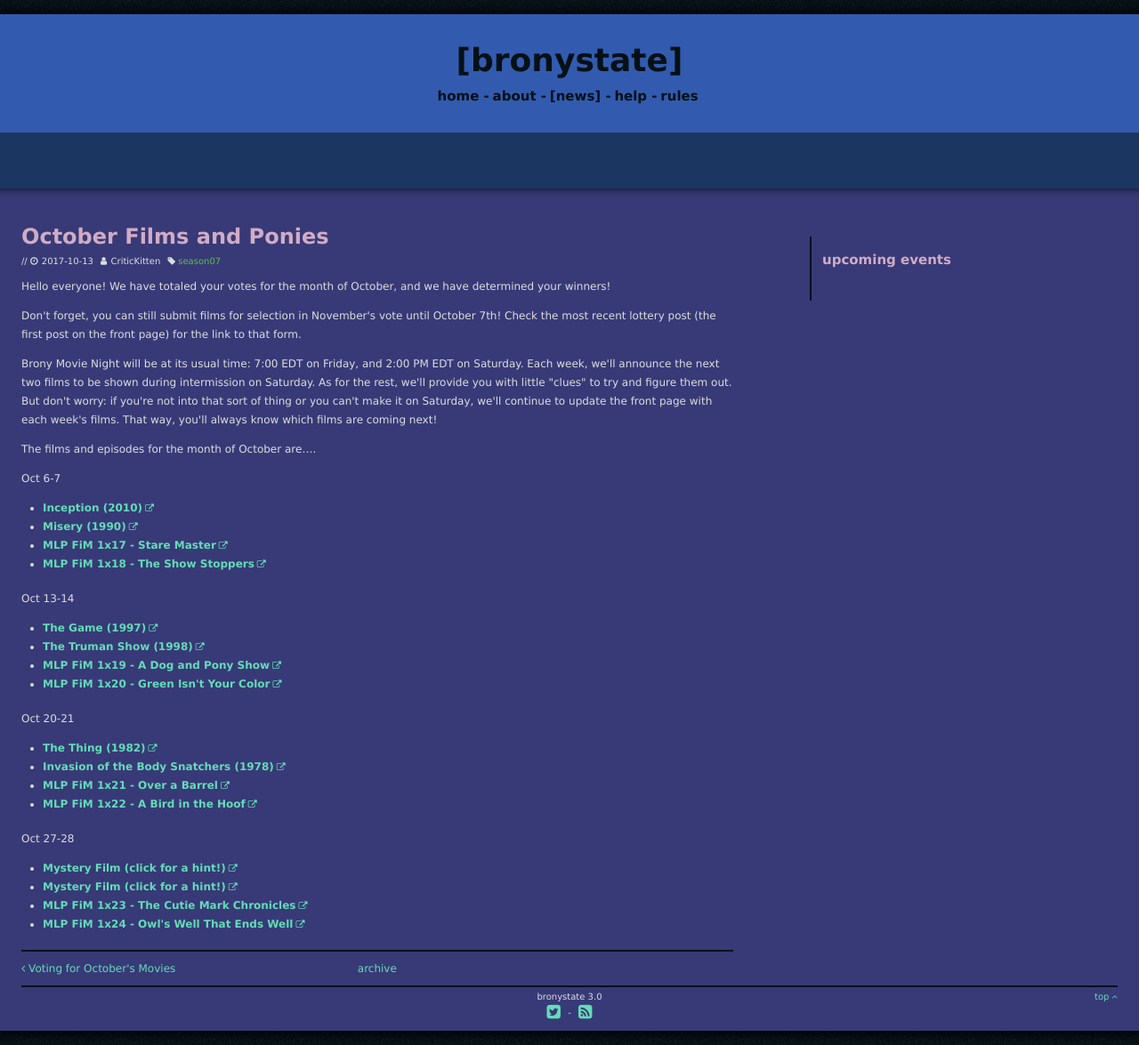
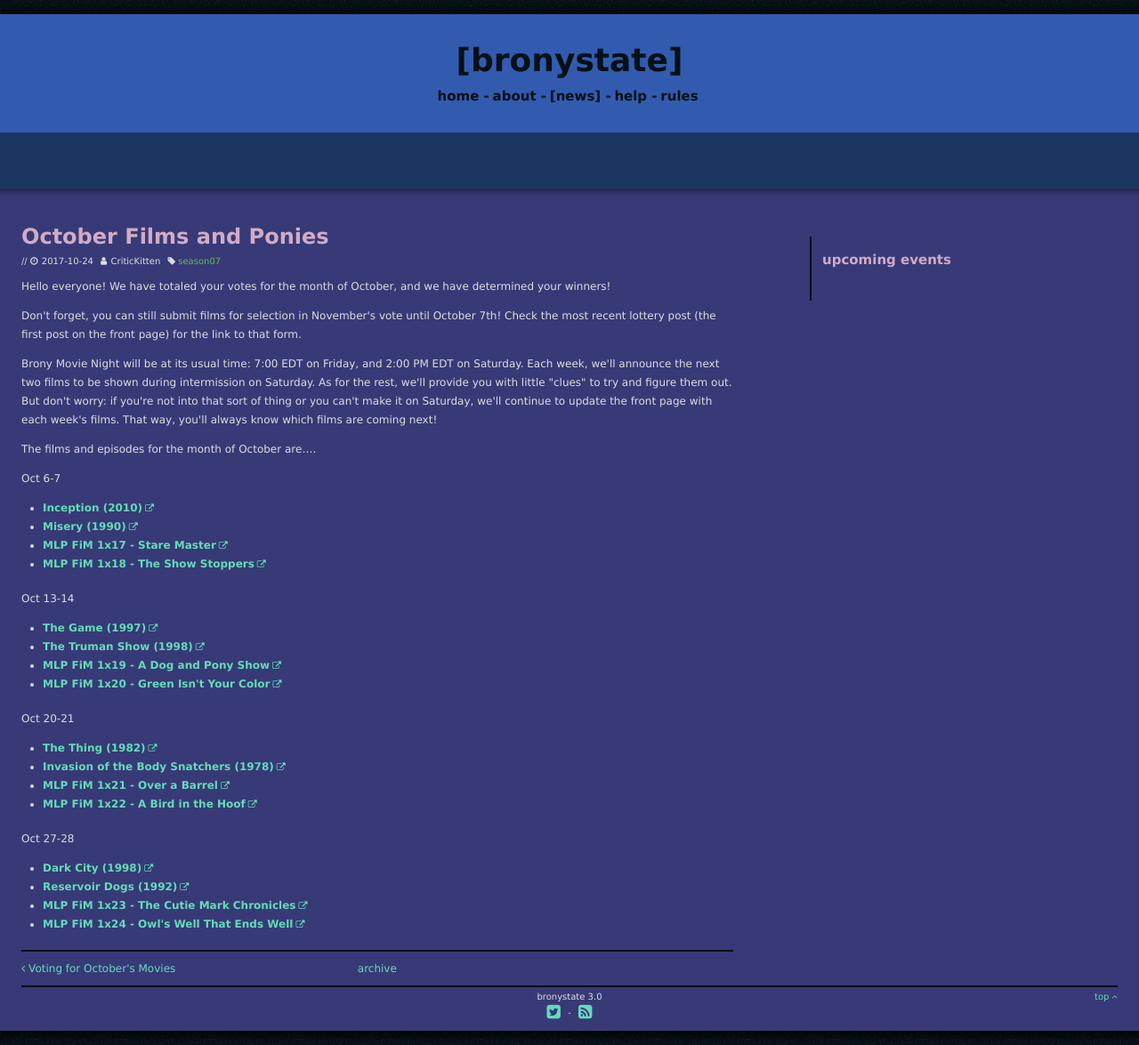
Before and after one commit to Bronystate/brstv3, a Jekyll site: the page built from _posts/2017-09-30-oct17winners.md, in a window 1280 px wide. Shown: the whole page at 89% size. Built offline with Jekyll 4.4.1, drawn with Linux system fonts in a browser that asks for light colours; nearby versions of some CDN libraries.

Commit message:
Update 2017-09-30-oct17winners.md

```diff
--- a/_posts/2017-09-30-oct17winners.md
+++ b/_posts/2017-09-30-oct17winners.md
@@ -1,6 +1,6 @@
 ---
 title: October Films and Ponies
-date: 2017-10-13
+date: 2017-10-24
 author: CriticKitten
 tags: [season07]
 ---
@@ -32,8 +32,8 @@ Oct 20-21
 -	**[MLP FiM 1x22 - A Bird in the Hoof][p6]**
 
 Oct 27-28
--	**[Mystery Film (click for a hint!)][m7]**
--	**[Mystery Film (click for a hint!)][m8]**
+-	**[Dark City (1998)][m7]**
+-	**[Reservoir Dogs (1992)][m8]**
 -	**[MLP FiM 1x23 - The Cutie Mark Chronicles][p7]**
 -	**[MLP FiM 1x24 - Owl's Well That Ends Well][p8]**
 
@@ -43,8 +43,8 @@ Oct 27-28
 [m4]: http://www.imdb.com/title/tt0120382/
 [m5]: http://www.imdb.com/title/tt0084787/
 [m6]: http://www.imdb.com/title/tt0077745/
-[m7]: https://c.tadst.com/gfx/600x400/total-solar-elipse-diamondring.jpg?1
-[m8]: https://i.pinimg.com/originals/64/7f/44/647f4483a8f3e8879c8717442daa3cb2.jpg
+[m7]: http://www.imdb.com/title/tt0118929/
+[m8]: http://www.imdb.com/title/tt0105236/
 [p1]: http://www.imdb.com/title/tt1850771
 [p2]: http://www.imdb.com/title/tt1850769
 [p3]: http://www.imdb.com/title/tt1850767
```
